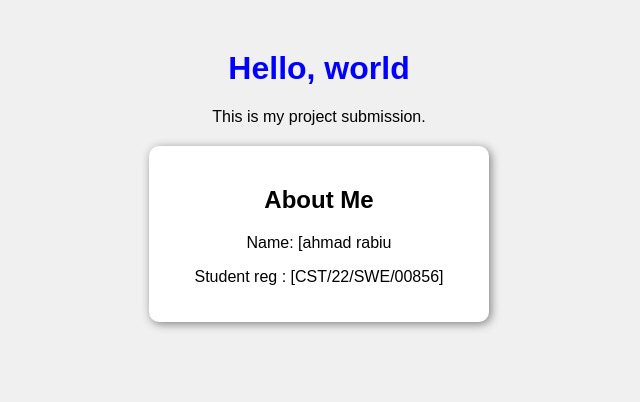
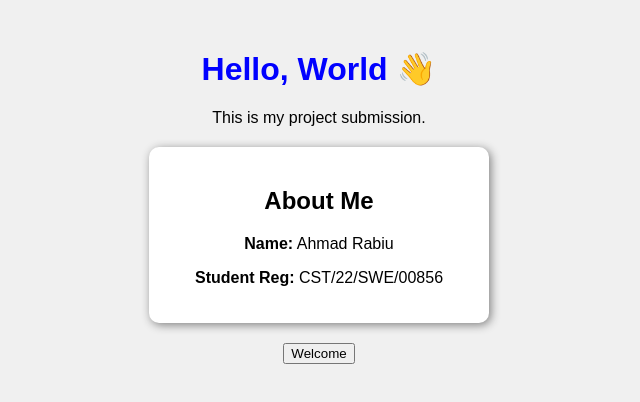
Before and after one commit to Nagarko/Configuration-Management-Assignment-, a plain HTML site: page index.html in a window 1280 px wide. Shown: the whole page, without its empty margins (321-961 px from the left). Drawn offline with Linux system fonts and the light colour scheme.

Commit message:
Revise index.html for improved structure and greeting
Enhanced the layout and content of the index page.

```diff
--- a/index.html
+++ b/index.html
@@ -4,14 +4,23 @@
     <title>My Project</title>
     <link rel="stylesheet" href="style.css">
 </head>
+
 <body>
-    <h1>Hello, world</h1>
+
+<div class="container">
+
+    <h1>Hello, World 👋</h1>
     <p>This is my project submission.</p>
 
     <div class="box">
         <h2>About Me</h2>
-        <p>Name: [ahmad rabiu</p>
-        <p>Student reg : [CST/22/SWE/00856]</p>
+        <p><strong>Name:</strong> Ahmad Rabiu</p>
+        <p><strong>Student Reg:</strong> CST/22/SWE/00856</p>
     </div>
+
+    <button>Welcome</button>
+
+</div>
+
 </body>
 </html>
```
